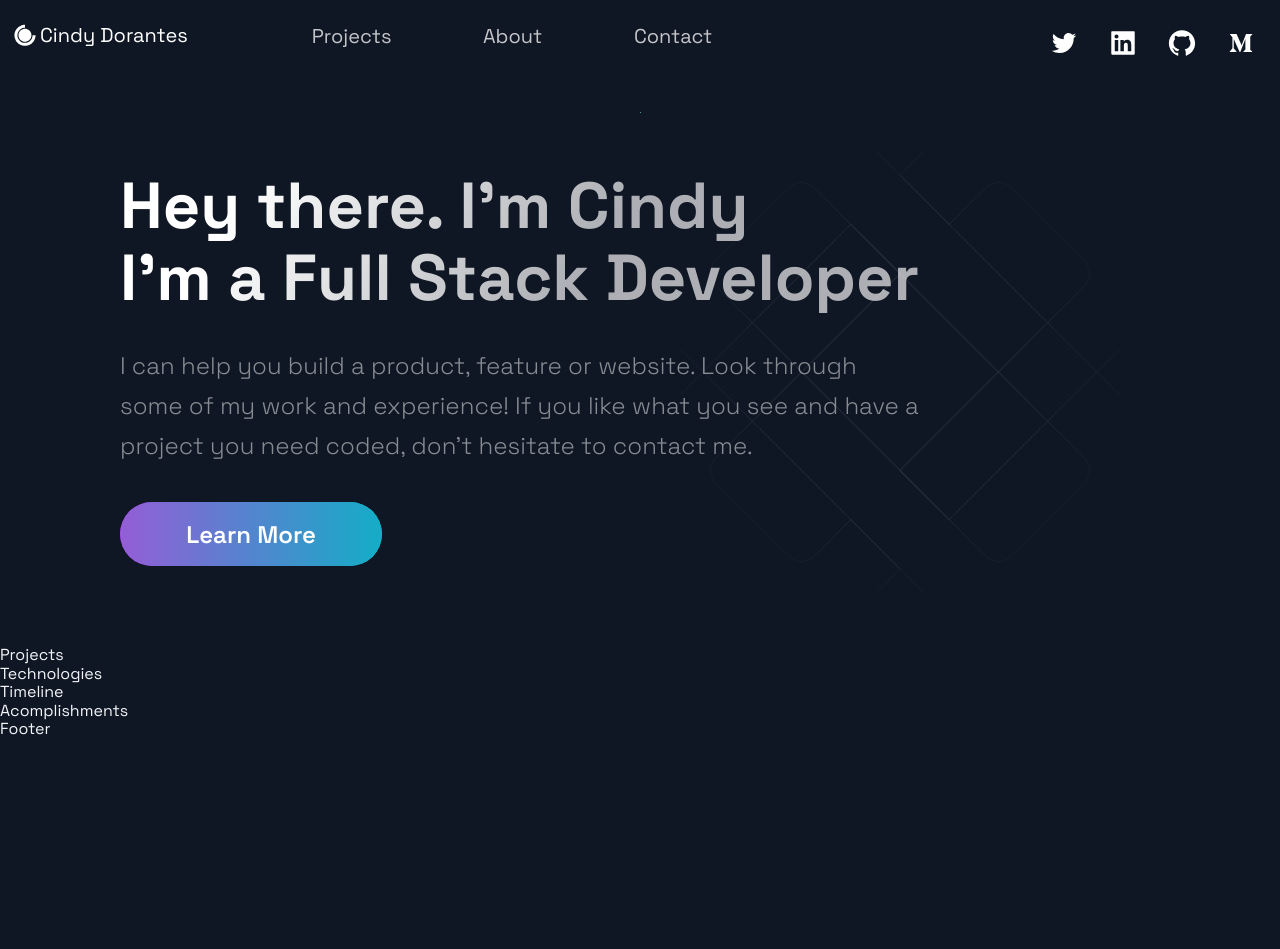
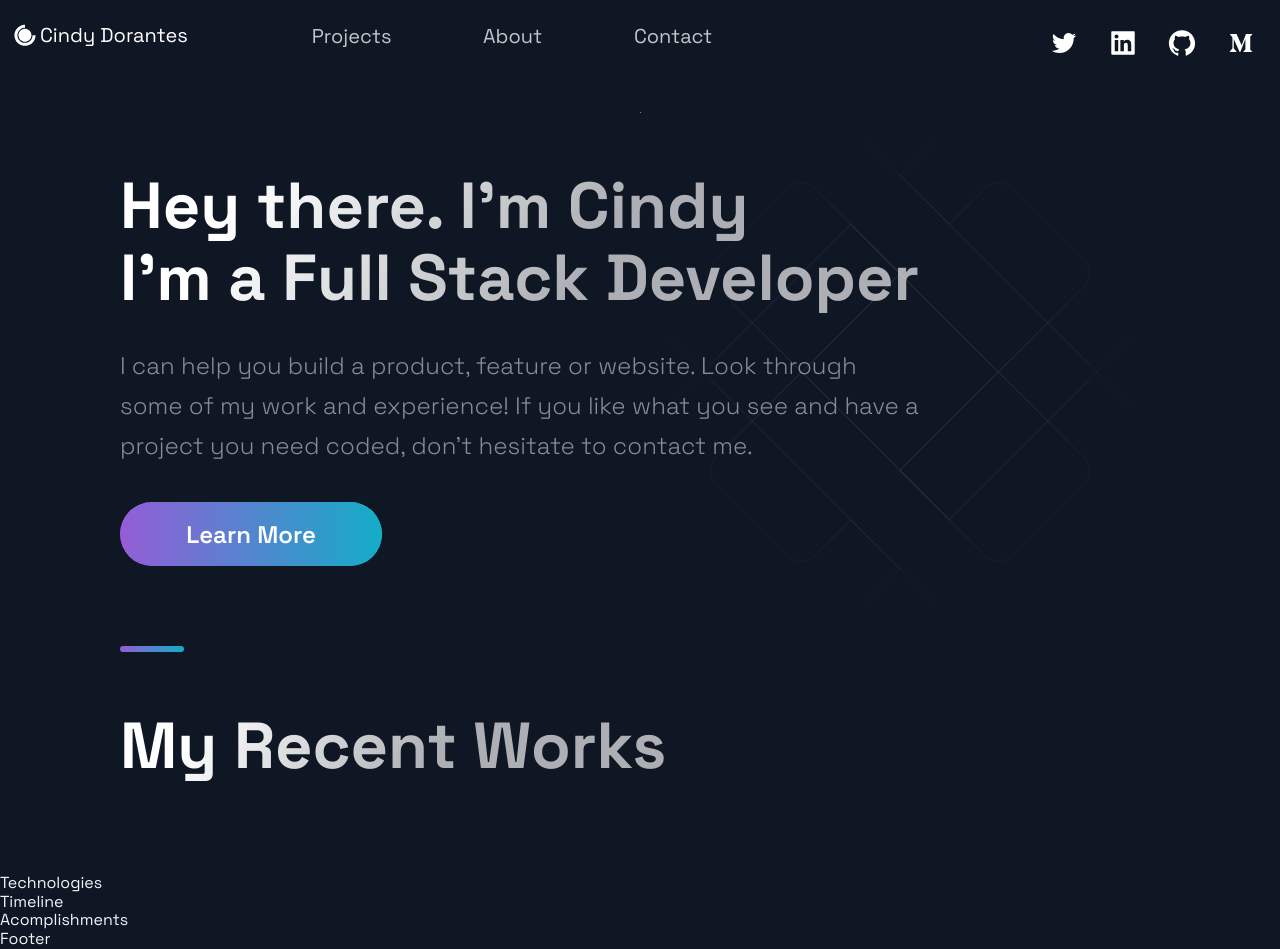
Before and after one commit to CindyDorantes/portfolio-website, a Next.js app: page / in a window 1280 px wide. Before the commit the page ends 800 px from the top, so only its background shows below. Built offline with nearby package versions, Linux system fonts and the light colour scheme.

Commit message:
Add project section tag

```diff
--- a/src/components/Projects/Projects.js
+++ b/src/components/Projects/Projects.js
@@ -5,9 +5,11 @@ import { Section, SectionDivider, SectionTitle } from '../../styles/GlobalCompon
 import { projects } from '../../constants/constants';
 
 const Projects = () => (
-  <div>
-    Projects
-  </div>
+  <Section nopadding id="projects">
+    <SectionDivider />
+    <SectionTitle main>My Recent Works</SectionTitle>
+    <GridContainer></GridContainer>
+  </Section>
 );
 
 export default Projects;
```
